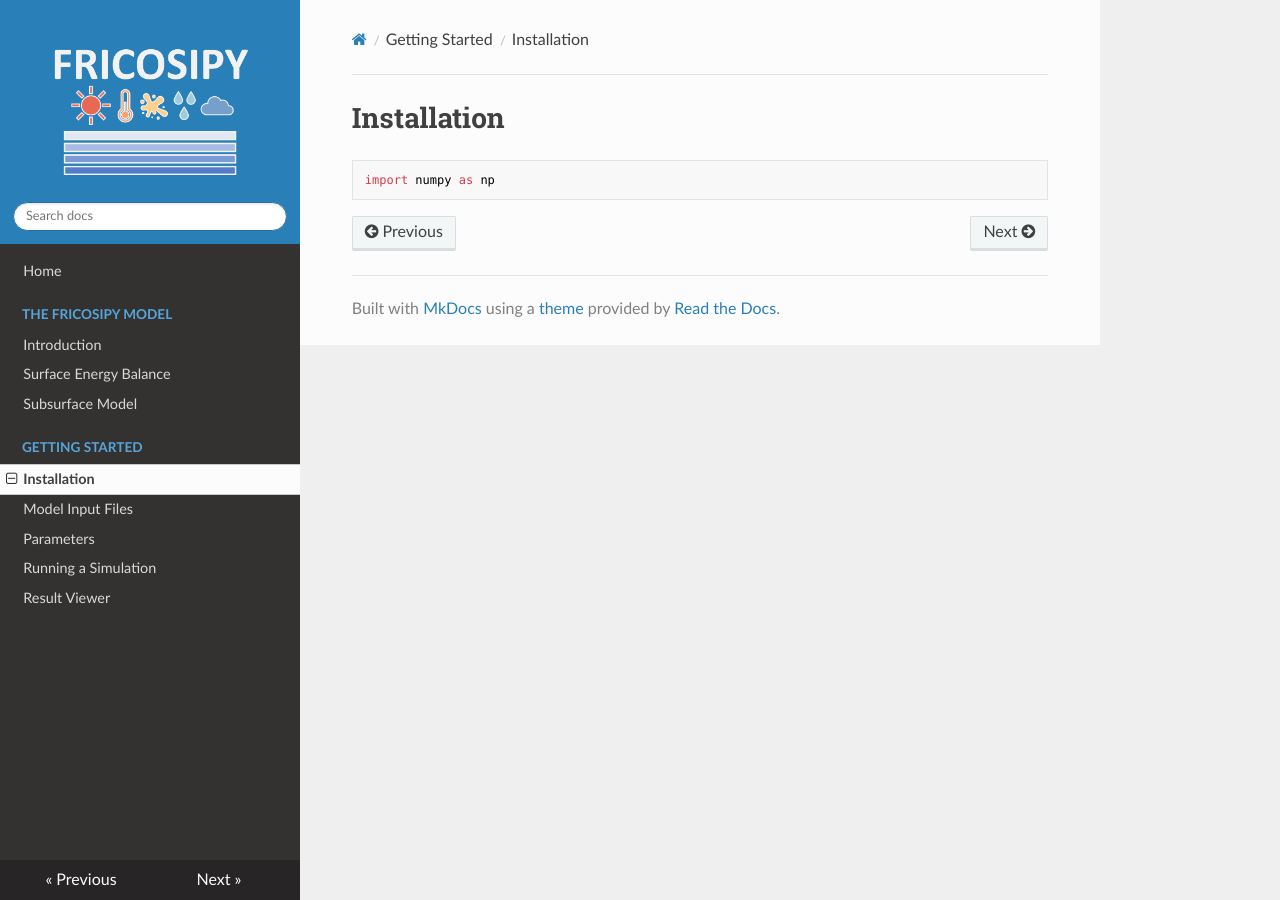
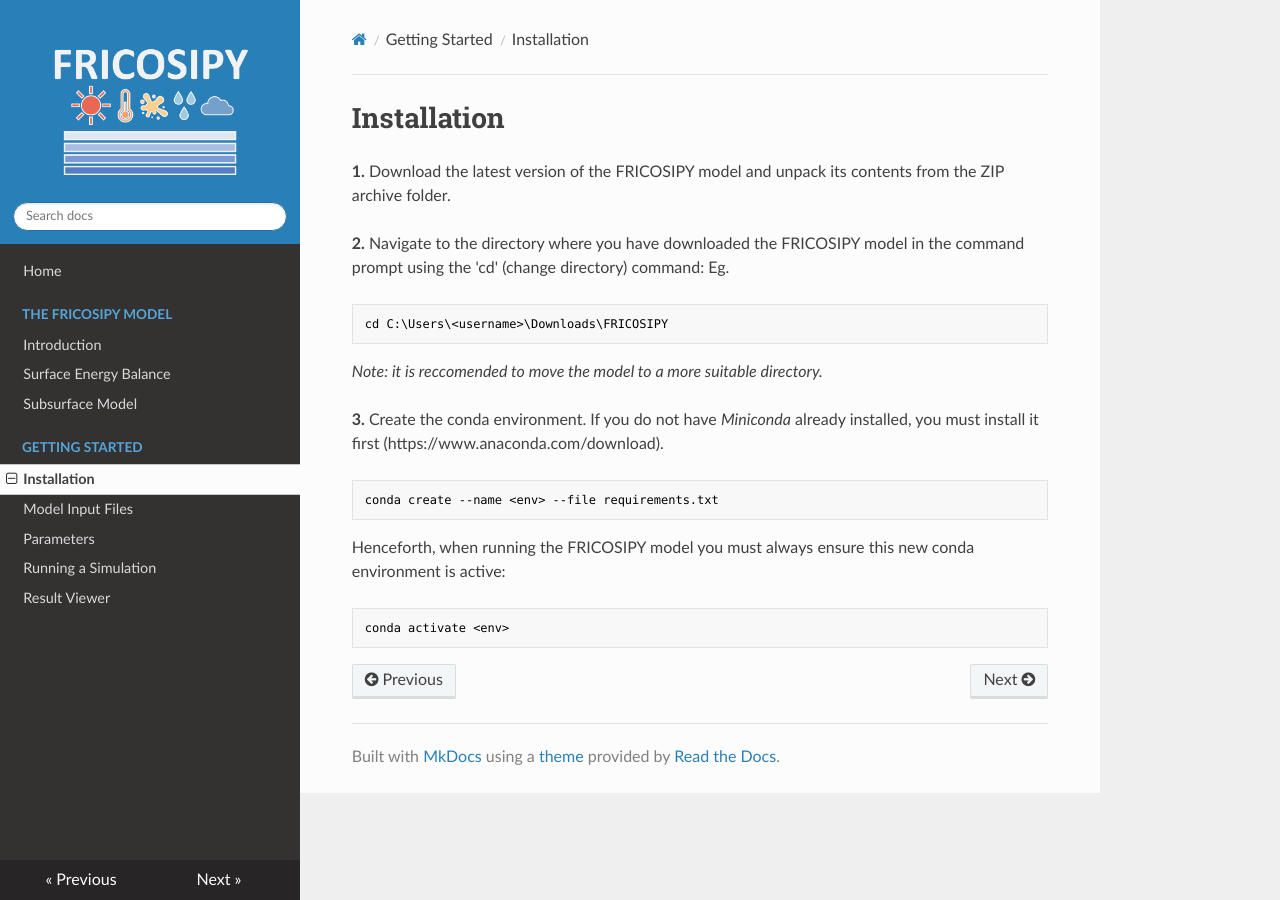
Before and after one commit to MarcusGastaldello/FRICOSIPY, an MkDocs documentation site: the page built from docs/installation.md, in a window 1280 px wide. Built offline with MkDocs 1.6.1, drawn with Linux system fonts in a browser that asks for light colours; nearby versions of some CDN libraries.

Commit message:
Update installation.md

````diff
--- a/docs/installation.md
+++ b/docs/installation.md
@@ -1,6 +1,23 @@
 # Installation
 
+**1.**    Download the latest version of the FRICOSIPY model and unpack its contents from the ZIP archive folder.
+
+**2.**    Navigate to the directory where you have downloaded the FRICOSIPY model in the command prompt using the 'cd' (change directory) command: Eg.
 
 ```python
-import numpy as np
+cd C:\Users\<username>\Downloads\FRICOSIPY
 ```
+
+*Note: it is reccomended to move the model to a more suitable directory.*
+
+**3.**    Create the conda environment. If you do not have *Miniconda* already installed, you must install it first (https://www.anaconda.com/download).
+
+```python
+conda create --name <env> --file requirements.txt
+```
+
+Henceforth, when running the FRICOSIPY model you must always ensure this new conda environment is active:
+
+```python
+conda activate <env>
+```
````
